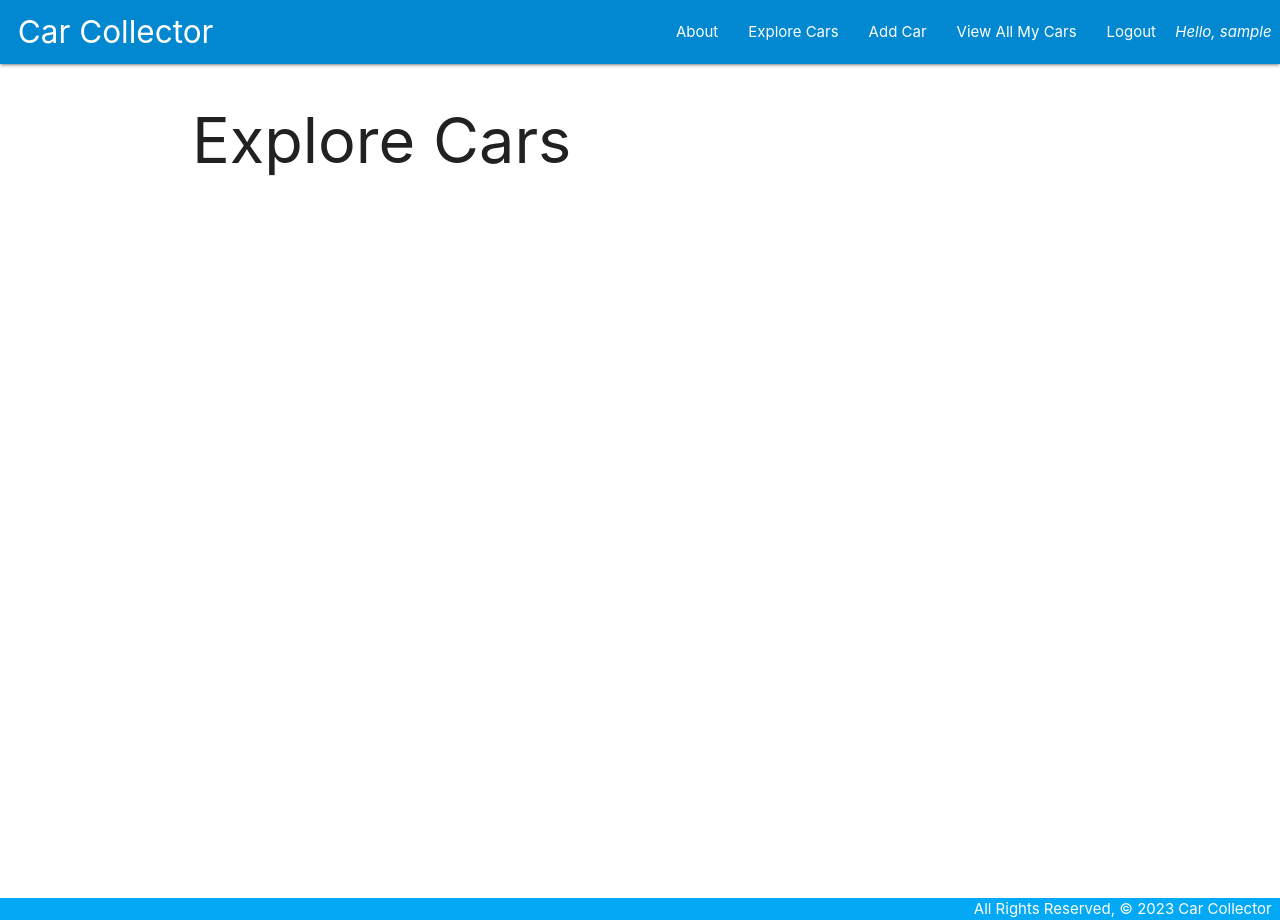
After one commit to jcoop32/carcollector, a Django app: page /cars/explore_list in a window 1280 px wide. The commit adds this page. Run offline with Django 4.2, Linux system fonts and the light colour scheme; the visitor is signed in with stand-in values (Sample User, id 1); data that the repository does not hold is empty.

Commit message:
explore list

```diff
--- a/main_app/templates/base.html
+++ b/main_app/templates/base.html
@@ -27,6 +27,7 @@
           <ul class="right hide-on-med-and-down">
             <li><a href="{% url 'about' %}">About</a></li>
             {% if user.is_authenticated %}
+            <li><a href="{% url 'explore_list' %}">Explore Cars</a></li>
             <li><a href="{% url 'car_create' %}">Add Car</a></li>
             <li><a href="{% url 'cars' %}">View All My Cars</a></li>
             <li><a href="{% url 'logout' %}">Logout</a></li>
@@ -47,6 +48,7 @@
     <ul class="sidenav" id="mobile">
       <li><a href="{% url 'about' %}">About</a></li>
             {% if user.is_authenticated %}
+            <li><a href="{% url 'explore_list' %}">Explore Cars</a></li>
             <li><a href="{% url 'car_create' %}">Add Car</a></li>
             <li><a href="{% url 'cars' %}">View All My Cars</a></li>
             <li style="font-style: italic;" class="container right">Hello, {{ user.username }}</li>
--- /dev/null
+++ b/main_app/templates/cars/explore_list.html
@@ -0,0 +1,18 @@
+{% extends 'base.html' %} {% block content %}
+<h1>Explore  Cars</h1>
+<div class="row">
+{% for car in cars %}
+<div class="col s6">
+<div class="card flow-text hoverable">
+    <div class="card-content">
+      <span class="card-title">{{ car.make }} {{ car.model }}</span>
+      <p>Year: {{ car.year }}</p>
+      <p>Color: <span style="font-weight: bold">{{ car.color }}</span></p>
+      <p>Mileage: {{ car.mileage|floatformat:"-3g" }}</p>
+      <p>Owned by: {{ car.user.username }}</p>
+    </div>
+</div>
+</div>
+{% endfor %}
+</div>
+{% endblock %}
--- a/main_app/urls.py
+++ b/main_app/urls.py
@@ -11,4 +11,5 @@ urlpatterns = [
     path('cars/<int:pk>/update/', views.CarUpdate.as_view(), name='car_update'),
     path('cars/<int:pk>/delete/', views.CarDelete.as_view(), name='car_delete'),
     path('accounts/signup', views.signup, name='signup'),
+    path('cars/explore_list', views.explore_list, name='explore_list'),
 ]
--- a/main_app/views.py
+++ b/main_app/views.py
@@ -18,6 +18,15 @@ def cars_list(request):
     return render(request, 'cars/cars_list.html', {
         'cars': Car.objects.filter(user=request.user).order_by('id')
     })
+
+@login_required
+def explore_list(request):
+    return render(request, 'cars/explore_list.html', {
+        # removes logged in users cars from explore list
+        'cars': Car.objects.all().exclude(user=request.user),
+    })
+
+
 @login_required
 def car_details(request, car_id):
     return render(request, 'cars/car_details.html', {
@@ -26,6 +35,9 @@ def car_details(request, car_id):
 class CarCreate(LoginRequiredMixin, CreateView):
     model = Car
     fields = ['make', 'model', 'year', 'color', 'mileage']
+    def form_valid(self, form):
+        form.instance.user = self.request.user
+        return super().form_valid(form)
 
 class CarUpdate(LoginRequiredMixin, UpdateView):
     model = Car
```
